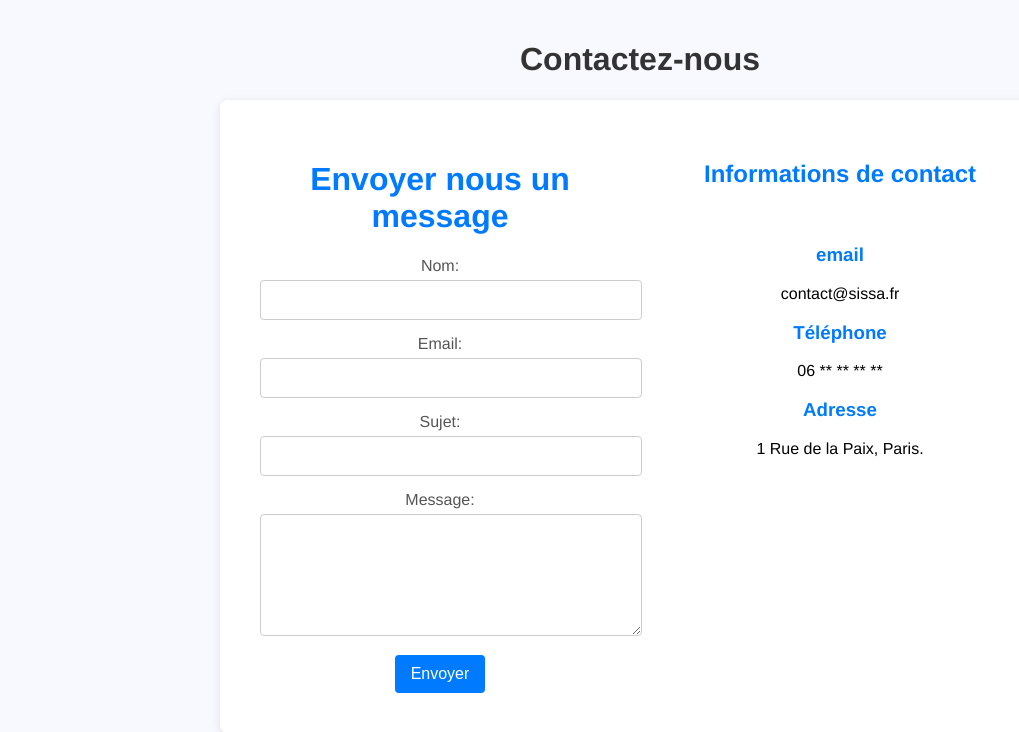
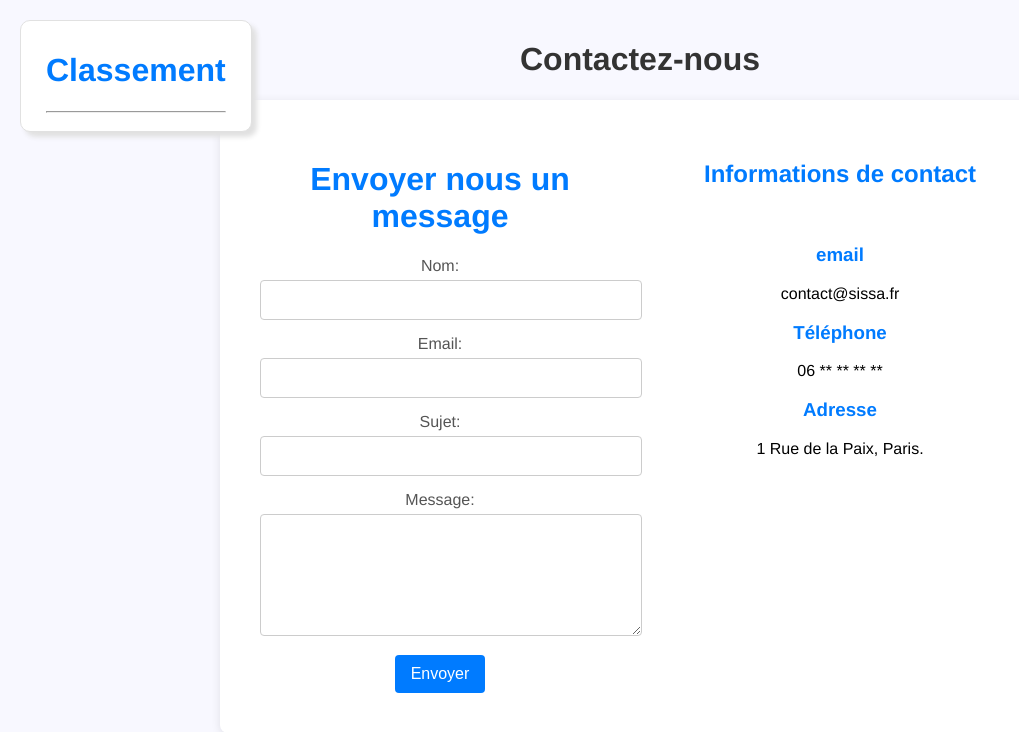
Before and after one commit to Antoine2718/Sissa, a PHP site: page /contact.php in a window 1280 px wide. Shown: the part 81-813 px from the top of the page, without its empty margins (0-1019 px from the left). Run offline with PHP 8.4, Linux system fonts and the light colour scheme; data that the repository does not hold is empty.

Commit message:
changement dans les fichiers pour coller avec le cadrage

```diff
--- a/Projet/pages/contact.php
+++ b/Projet/pages/contact.php
@@ -104,6 +104,7 @@
 
     <!-- Contenu principal -->
     <div class="content">
+        <?php include("../common/leaderboard.php");?>
         <h1>Contactez-nous</h1>
         <div class="contact-container">
             <div class="left">
--- a/Projet/pages/jeu.php
+++ b/Projet/pages/jeu.php
@@ -334,7 +334,7 @@ if ($_SESSION['mode'] === 'computer' && $_SESSION['current_player'] === 'O' && $
     <title>Sissa</title>
     <!--Ajoute les pages de styles-->
     <style>
-                body { font-family: Helvetica, sans-serif; }
+        body { font-family: Helvetica, sans-serif; }
         .container {
             align-items: center;
             justify-content: center;
--- a/Projet/pages/style.css
+++ b/Projet/pages/style.css
@@ -190,6 +190,9 @@ p{
     grid-row: 1;
     text-align: left;
 }
+.leaderboard-head h1{
+    color: var(--sissa_light_blue);
+}
 .leaderboard-content{
     grid-row: 2;
 }
```
Also changed, not shown: Pitch/pitch.txt (renamed from Autres/pitch.txt), 7 other files.
